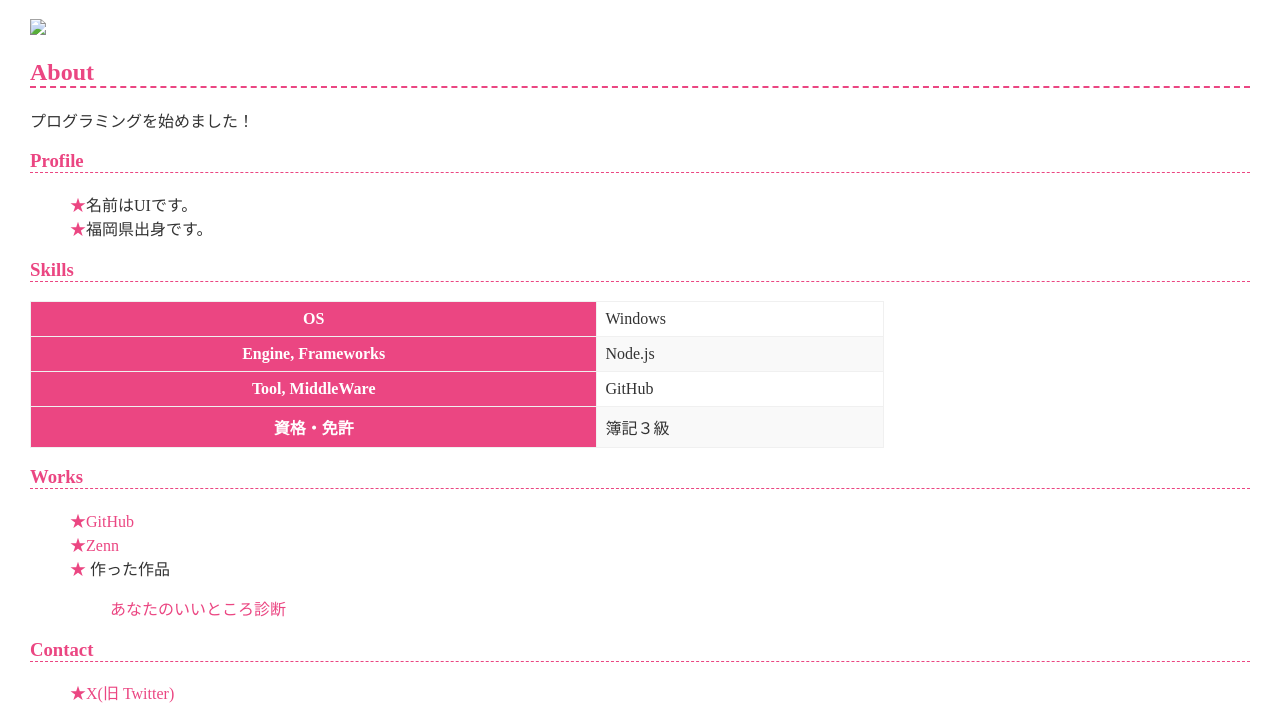
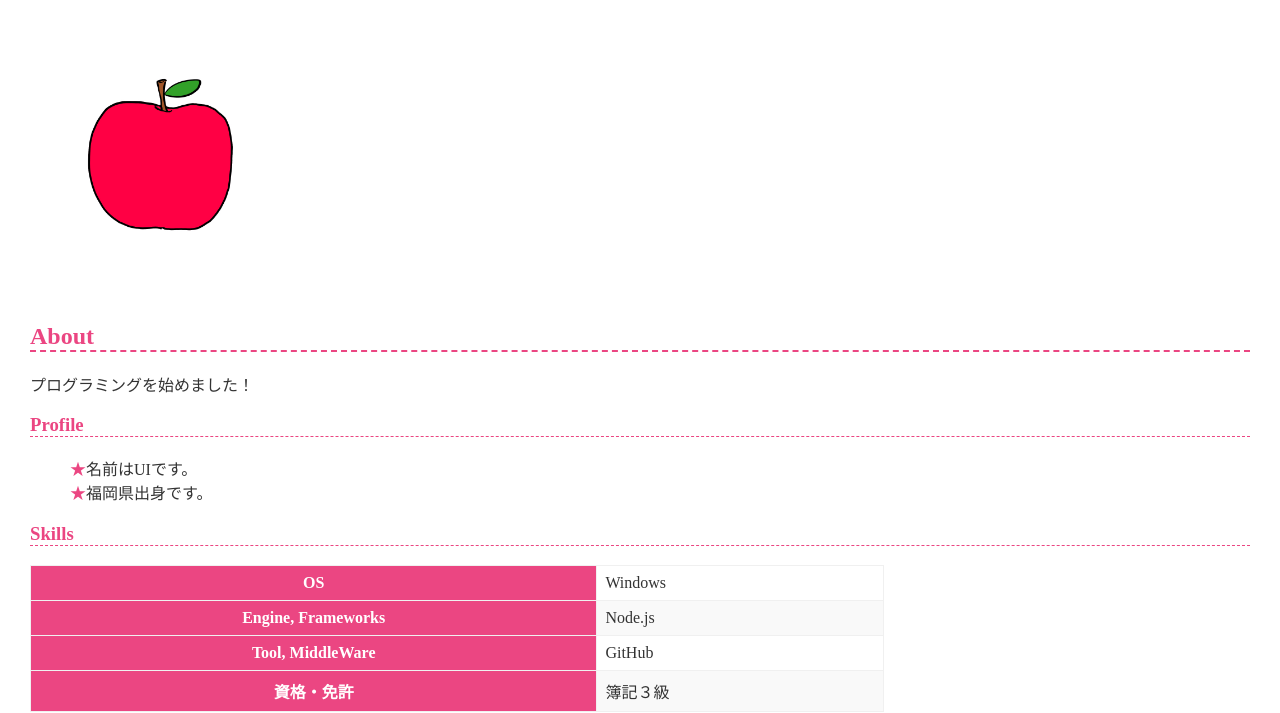
Before and after one commit to UI77789/UIUI77789.github.io, a plain HTML site: page index.html in a window 1280 px wide. Shown: the part 118-831 px from the top of the page. Drawn offline with Linux system fonts and the light colour scheme.

Commit message:
Update index.html

```diff
--- a/index.html
+++ b/index.html
@@ -8,7 +8,7 @@
   </head>
   <body>
     <h1>UI</h1>
-    <img src="profile_image.png">
+    <img src="イラスト作成.jpg" width=280>
 
     <h2>About</h2>
     <p>
```
